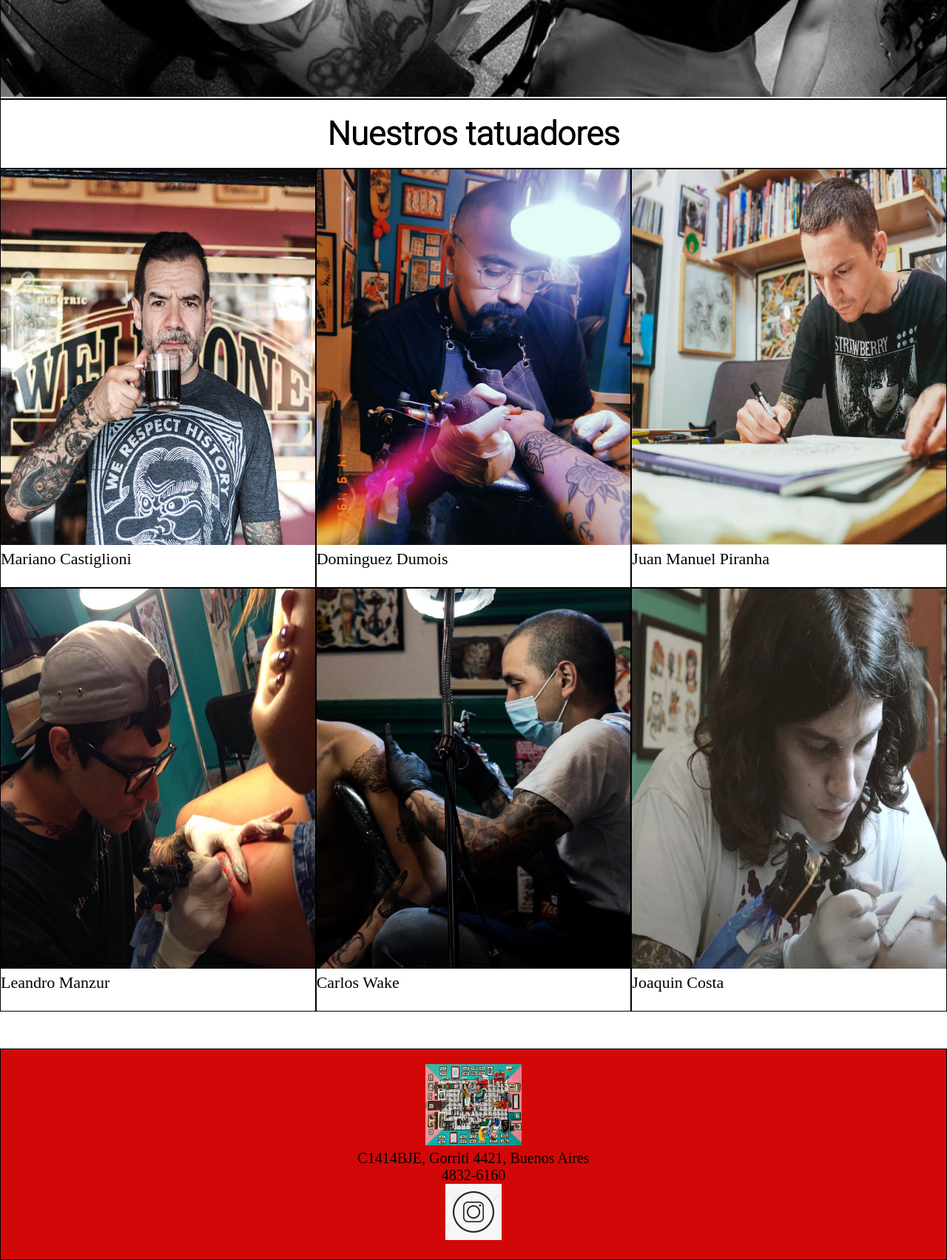
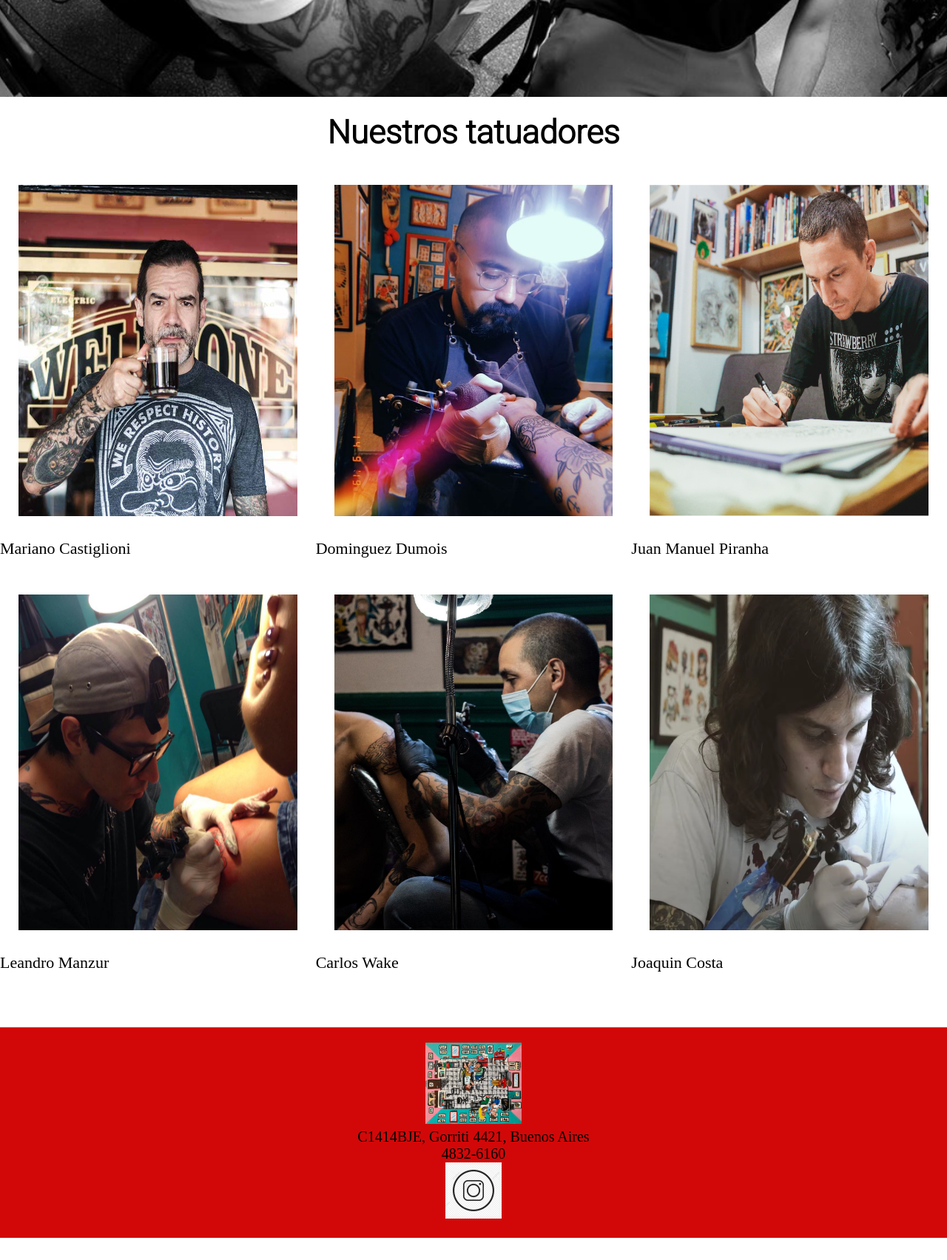
Before and after one commit to LeanCanonico/ProyectoFinal_Coder, a plain HTML site: page pages/artistas.html in a window 1280 px wide. Shown: the part 900-2604 px from the top of the page at 74% size. After the commit the page ends 2574 px from the top, so only its background shows below. Drawn offline with Linux system fonts and the light colour scheme.

Commit message:
agrego elementos previo al desafio

```diff
--- a/css/estilo.css
+++ b/css/estilo.css
@@ -8,7 +8,7 @@ html{
 	font-size: 62.5%;
 }
 /***** COMPONENTES *****/
-.border{border:solid 1px black;}
+
 /* header */
 .logo{
 	padding: 10px;
@@ -109,7 +109,7 @@ footer{
 	.gridContainerIndex{
 		display: grid;
 		grid-template-columns: 100%;
-		grid-template-rows: repeat(6, 1fr);
+		grid-template-rows: .5fr 1fr .5fr repeat(3, 1fr);
 		grid-template-areas:
 		"header"
 		"imagenPrincipalIndex"
@@ -178,6 +178,7 @@ footer{
 /*estilo imgs*/
 .imagenArribaIzq img, .imagenArribaCentro img, .imagenArribaDer img, .imagenAbajoIzq img, .imagenAbajoCentro img, .imagenAbajoDer img{
 	height: 90%;
+	padding: 25px;
 }
 /* VISTA MOBILE */
 @media only screen and (max-width:768px){
@@ -204,7 +205,7 @@ footer{
 }
 input{
 	font-size: 18px;
-	transition font-size: 1s;
+	transition: font-size 1s;
 }
 input:focus{
 	font-size: 35px;
--- a/pages/artistas.html
+++ b/pages/artistas.html
@@ -14,7 +14,7 @@
 	<!-- INICIO CONTENEDOR GRID PADRE -->
 	<div class="gridContainerArtistas">
 		<!-- INICIO HEADER -->
-		<header class="border">
+		<header>
 			<div class="logo">
 				<a href="../index.html">
 					<img src="../assets/img/logo1.png" alt="logo">
@@ -31,32 +31,32 @@
 			</nav>
 		</header>
 		<!-- INICIO CONTENIDO -->
-		<div class="imagenPrincipalArt border">
+		<div class="imagenPrincipalArt">
 			<img src="../assets/img/tatuadores.png" alt="Tatuador">
 		</div>
-		<div class="encabezado border">
+		<div class="encabezado">
 			<h1>Nuestros tatuadores</h1>
 		</div>
-		<div class="imagenArribaIzq border">
+		<div class="imagenArribaIzq ">
 			<a href="https://www.instagram.com/marianocastiglioni/" target="_BLANK"><img src="../assets/img/mariano.png" alt="MarianoCastiglioni">Mariano Castiglioni</a>
 		</div>
-		<div class="imagenArribaCentro border">
+		<div class="imagenArribaCentro">
 			<a href="https://www.instagram.com/dominguezdumois/" target="_BLANK"><img src="../assets/img/turco.png" alt="TurcoDumois">Dominguez Dumois</a>
 		</div>
-		<div class="imagenArribaDer border">
+		<div class="imagenArribaDer">
 			<a href="https://www.instagram.com/xpiranhax/" target="_BLANK"><img src="../assets/img/piranha.png" alt="JuanPiranha">Juan Manuel Piranha</a>
 		</div>
-		<div class="imagenAbajoIzq border">
+		<div class="imagenAbajoIzq">
 			<a href="https://www.instagram.com/masomanzur/" target="_BLANK"><img src="../assets/img/leandro.png" alt="LeandroManzur">Leandro Manzur</a>
 		</div>
-		<div class="imagenAbajoCentro border">
+		<div class="imagenAbajoCentro">
 			<a href="https://www.instagram.com/carlitos_wake/" target="_BLANK"><img src="../assets/img/carlos.png" alt="CarlosWake">Carlos Wake</a>
 		</div>
-		<div class="imagenAbajoDer border">
+		<div class="imagenAbajoDer">
 			<a href="https://www.instagram.com/costajoaquin/tagged/" target="_BLANK"><img src="../assets/img/joaquin.png" alt="JoaquinCosta">Joaquin Costa</a>
 		</div>
 		<!-- INICIO FOOTER -->
-		<footer class="border">
+		<footer>
 			<div>
 				<a href="../index.html">
 					<img src="../assets/img/logo1.png" alt="logo">
```
Also changed, not shown: index.html (+6 -6 lines).
